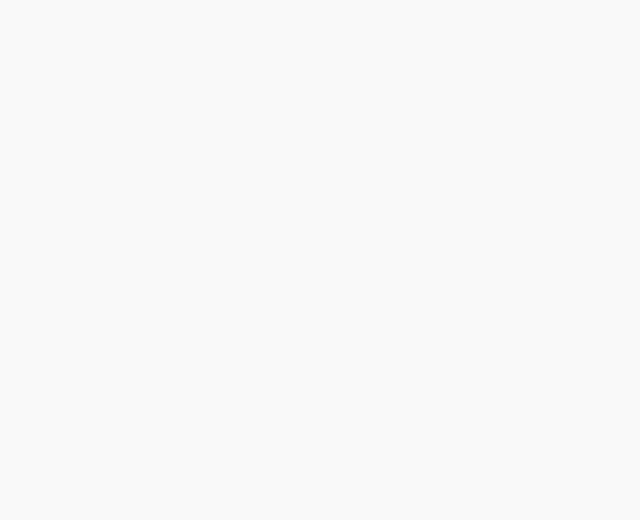
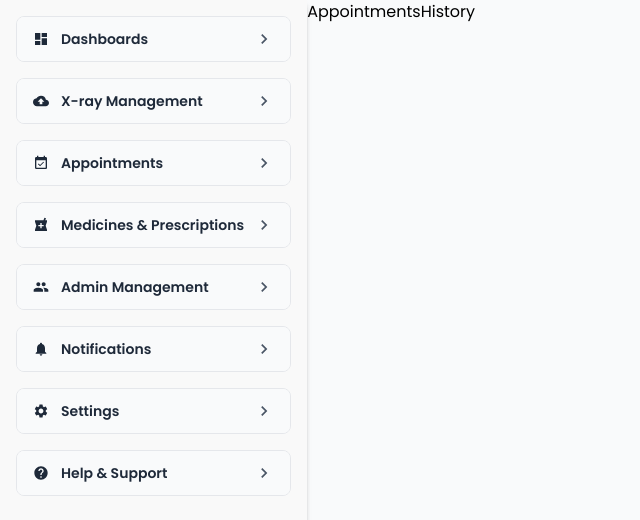
Before and after one commit to hafizahteshamali/AI_Lungs_Desease, a React (Vite) app in the folder Frontend/: page /dashboard/appointments/history in a window 1280 px wide. Before the commit this address had no page. Shown: the top 520 px of the page, without its empty margins (0-640 px from the left). Built offline with nearby package versions, Linux system fonts and the light colour scheme.

Commit message:
appointment_routes_complete

```diff
--- a/Frontend/src/Routes/AppRoutes.jsx
+++ b/Frontend/src/Routes/AppRoutes.jsx
@@ -12,6 +12,9 @@ import Patient_Dashboard from '../pages/Dashboards_pages/dashboard/Patient_Dashb
 import UploadXrays from '../pages/Dashboards_pages/x-rays-management/uploadXrays/UploadXrays';
 import XrayHistory from '../pages/Dashboards_pages/x-rays-management/XrayHistory/XrayHistory';
 import PredictionView from '../pages/Dashboards_pages/x-rays-management/PredictionView/PredictionView';
+import AppointmentBooks from '../pages/Dashboards_pages/Appointments/Appointments_Book/AppointmentBooks';
+import ManageAppointments from '../pages/Dashboards_pages/Appointments/ManageAppointments/ManageAppointments';
+import AppointmentsHistory from '../pages/Dashboards_pages/Appointments/AppointmentsHistory/AppointmentsHistory';
 
 const AppRoutes = () => {
   return (
@@ -37,6 +40,9 @@ const AppRoutes = () => {
         <Route path="xray/upload" element={<UploadXrays />} />
         <Route path="xray/history" element={<XrayHistory />} />
         <Route path="xray/prediction" element={<PredictionView />} />
+        <Route path="appointments/book" element={<AppointmentBooks />} />
+        <Route path="appointments/manage" element={<ManageAppointments />} />
+        <Route path="appointments/history" element={<AppointmentsHistory />} />
       </Route>
     </Routes>
   );
--- /dev/null
+++ b/Frontend/src/pages/Dashboards_pages/Appointments/AppointmentsHistory/AppointmentsHistory.jsx
@@ -0,0 +1,9 @@
+import React from 'react'
+
+const AppointmentsHistory = () => {
+  return (
+    <div>AppointmentsHistory</div>
+  )
+}
+
+export default AppointmentsHistory
--- /dev/null
+++ b/Frontend/src/pages/Dashboards_pages/Appointments/Appointments_Book/AppointmentBooks.jsx
@@ -0,0 +1,9 @@
+import React from 'react'
+
+const AppointmentBooks = () => {
+  return (
+    <div>AppointmentBooks</div>
+  )
+}
+
+export default AppointmentBooks
--- /dev/null
+++ b/Frontend/src/pages/Dashboards_pages/Appointments/ManageAppointments/ManageAppointments.jsx
@@ -0,0 +1,9 @@
+import React from 'react'
+
+const ManageAppointments = () => {
+  return (
+    <div>ManageAppointments</div>
+  )
+}
+
+export default ManageAppointments
```
